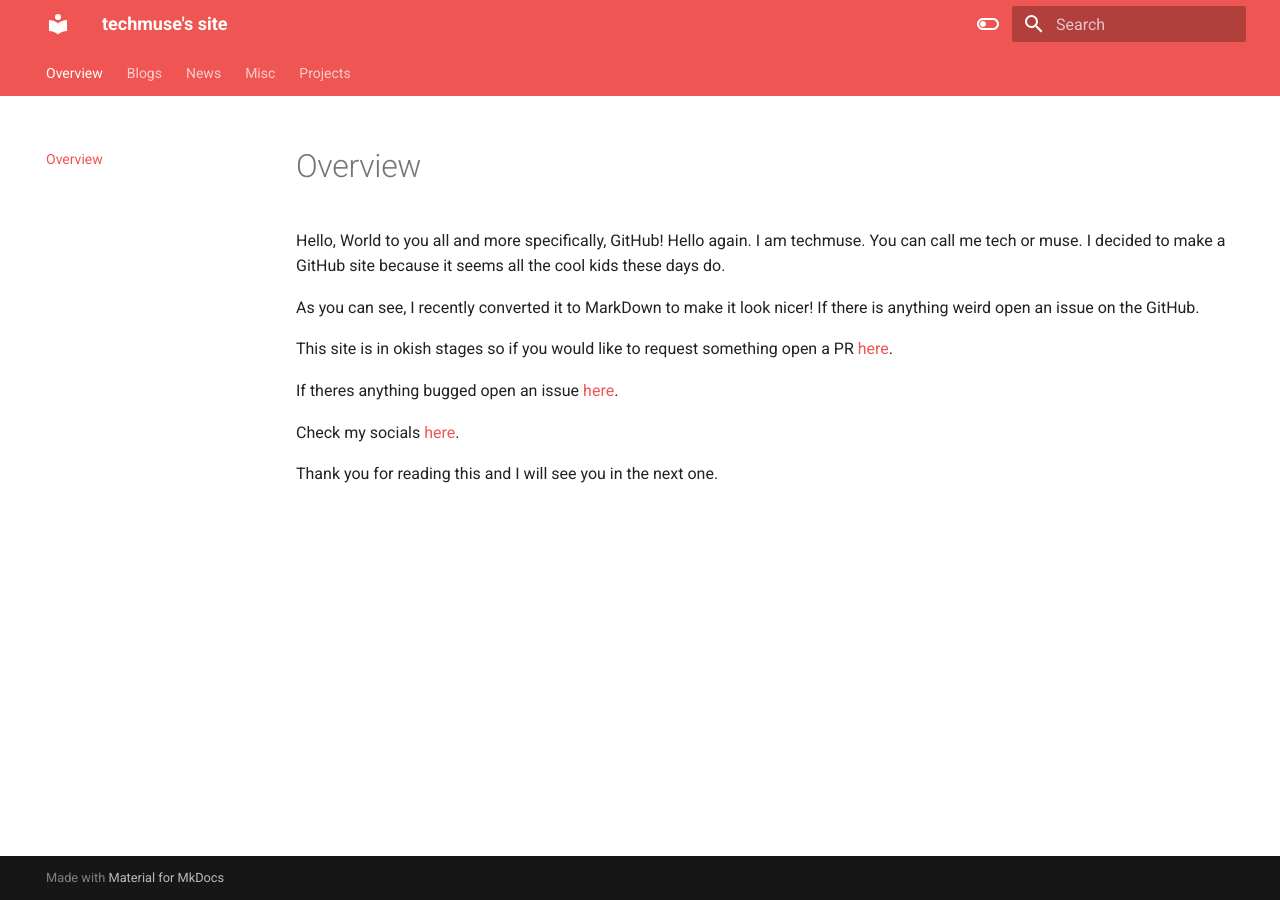
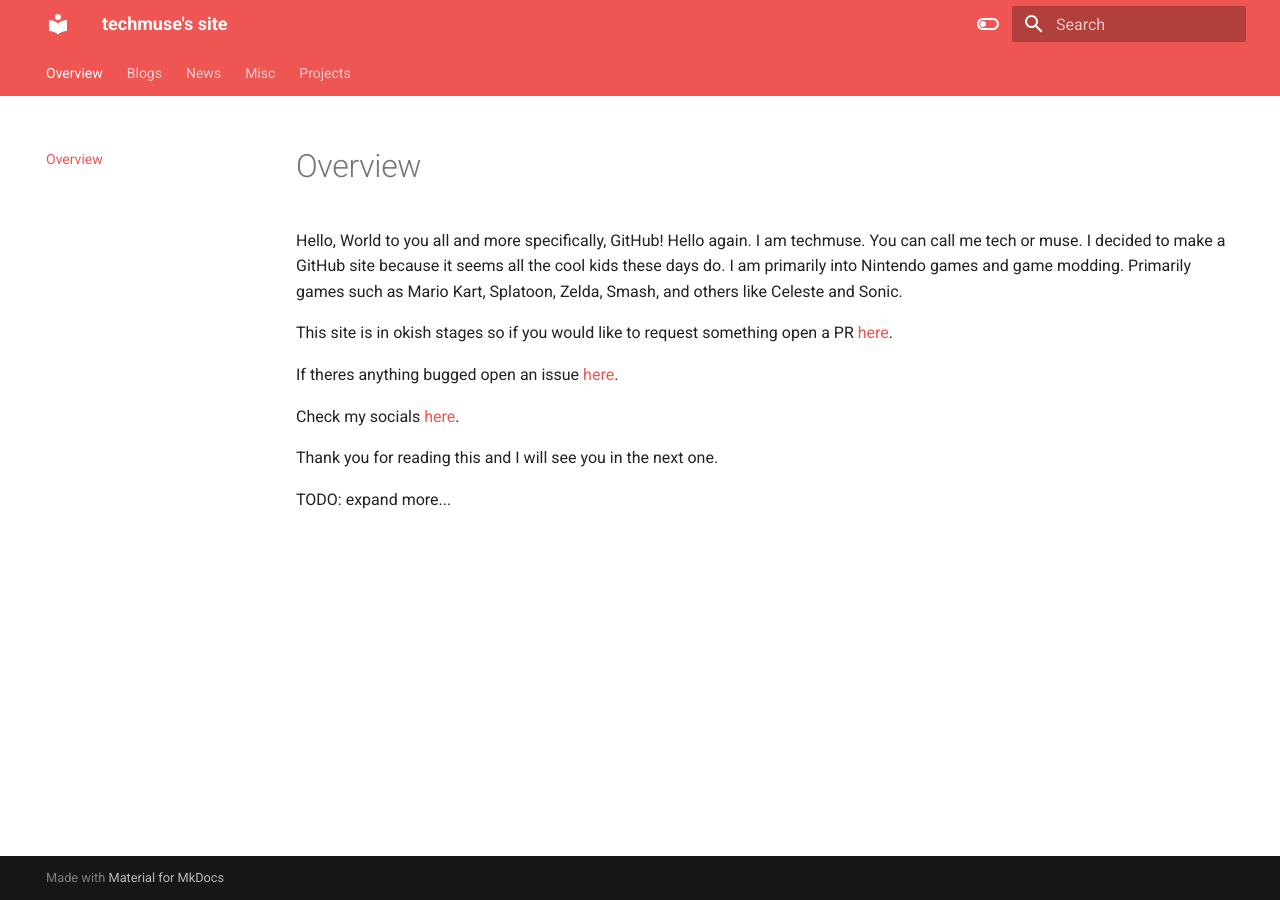
Before and after one commit to techmuse8/techmuse8.github.io, an MkDocs documentation site: the page built from docs/index.md, in a window 1280 px wide. Built offline with MkDocs 1.6.1 and Material for MkDocs 9.7.7, drawn with Linux system fonts in a browser that asks for light colours.

Commit message:
stuff
yay first update in a year

```diff
--- a/docs/index.md
+++ b/docs/index.md
@@ -1,8 +1,6 @@
 # Overview
 Hello, World to you all and more specifically, GitHub!
-Hello again. I am techmuse. You can call me tech or muse. I decided to make a GitHub site because it seems all the cool kids these days do.
-
-As you can see, I recently converted it to MarkDown to make it look nicer! If there is anything weird open an issue on the GitHub.
+Hello again. I am techmuse. You can call me tech or muse. I decided to make a GitHub site because it seems all the cool kids these days do. I am primarily into Nintendo games and game modding. Primarily games such as Mario Kart, Splatoon, Zelda, Smash, and others like Celeste and Sonic.
 
 This site is in okish stages so if you would like to request something open a PR [here](https://github.com/techmuse8/techmuse8.github.io/pulls).
 
@@ -12,6 +10,8 @@ Check my socials [here](https://techmuse8.github.io/Misc/Plugs/).
 
 Thank you for reading this and I will see you in the next one.
 
+TODO: expand more...
+
 <meta property="og:title" content="techmuse's website">
 <meta property="og:description" content="WIP :)">
 <meta property="og:image" content="https://techmuse8.github.io/Misc/IMG/CurrentTMPFP.png">
```
Also changed, not shown: README.md (+1 -0 lines).
